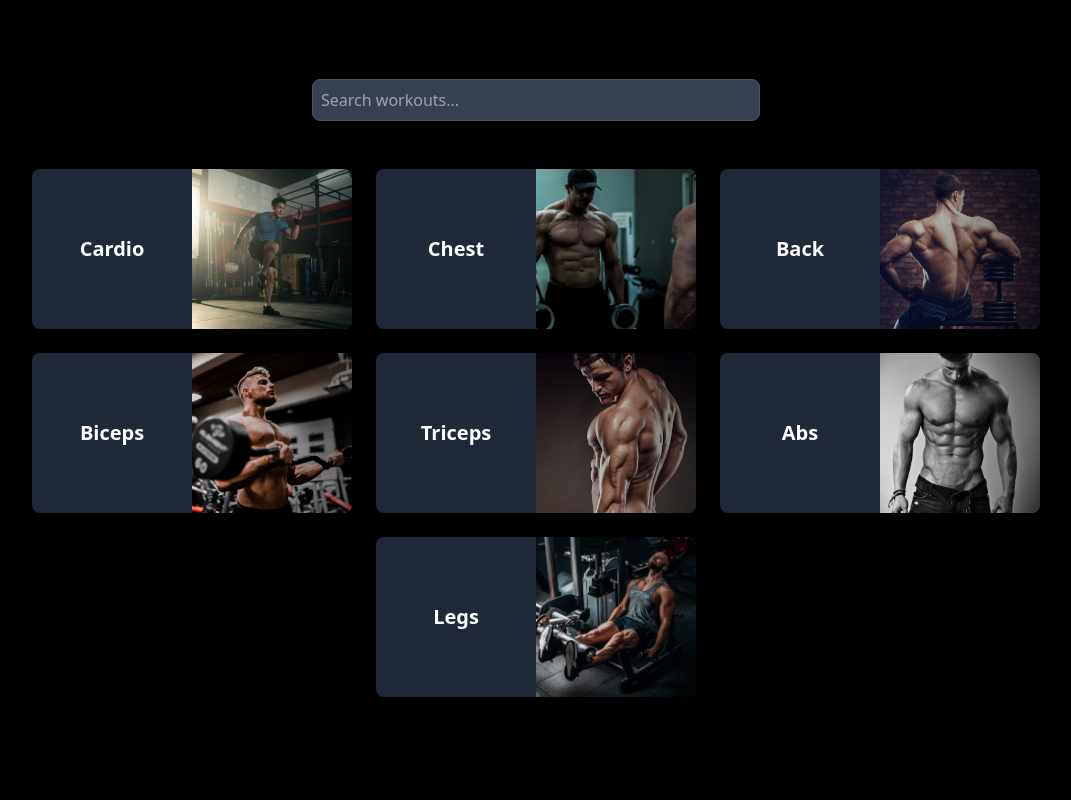
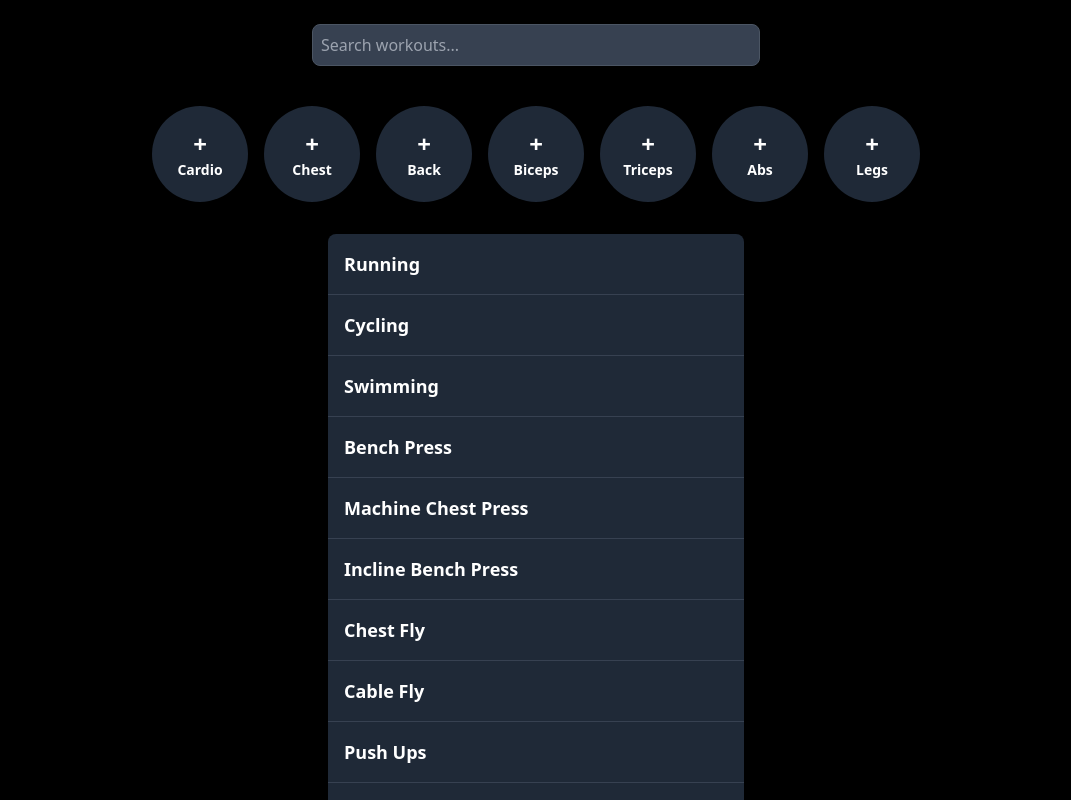
Before and after one commit to shashankshet/LiftNote, a React (Vite) app in the folder frontend/: page /Trackworkout in a window 1280 px wide. Shown: the top 800 px of the page, without its empty margins (104-1175 px from the left). Built offline with nearby package versions, Linux system fonts and the light colour scheme.

Commit message:
updated UI design

```diff
--- a/frontend/src/components/Trackworkout.jsx
+++ b/frontend/src/components/Trackworkout.jsx
@@ -1,26 +1,76 @@
 import React, { useState } from "react";
-import { useNavigate } from "react-router-dom";
 
 const Trackworkout = () => {
-  const navigate = useNavigate();
   const [searchTerm, setSearchTerm] = useState("");
+  const [selectedCategory, setSelectedCategory] = useState(null);
+
   const workoutCategories = [
-    { name: "Cardio", image: "static/images/cardio.png" },
-    { name: "Chest", image: "static/images/chest.png" },
-    { name: "Back", image: "static/images/Back-muscles.png" },
-    { name: "Biceps", image: "static/images/bicep.png" },
-    { name: "Triceps", image: "static/images/tricep.png" },
-    { name: "Abs", image: "static/images/abs.png" },
-    { name: "Legs", image: "static/images/legs.png" },
+    {
+      name: "Cardio",
+      image: "static/images/cardio.png",
+      exercises: ["Running", "Cycling", "Swimming"],
+    },
+    {
+      name: "Chest",
+      image: "static/images/chest.png",
+      exercises: [
+        "Bench Press",
+        "Machine Chest Press",
+        "Incline Bench Press",
+        "Chest Fly",
+        "Cable Fly",
+        "Push Ups",
+      ],
+    },
+    {
+      name: "Back",
+      image: "static/images/Back-muscles.png",
+      exercises: ["Pull Ups", "Deadlifts", "Bent Over Rows", "Lat Pulldowns"],
+    },
+    {
+      name: "Biceps",
+      image: "static/images/bicep.png",
+      exercises: [
+        "Bicep Curls",
+        "Hammer Curls",
+        "Concentration Curls",
+        "Preacher Curls",
+      ],
+    },
+    {
+      name: "Triceps",
+      image: "static/images/tricep.png",
+      exercises: [
+        "Tricep Dips",
+        "Skull Crushers",
+        "Tricep Pushdowns",
+        "Overhead Tricep Extension",
+      ],
+    },
+    {
+      name: "Abs",
+      image: "static/images/abs.png",
+      exercises: ["Crunches", "Planks", "Leg Raises", "Russian Twists"],
+    },
+    {
+      name: "Legs",
+      image: "static/images/legs.png",
+      exercises: ["Squats", "Lunges", "Leg Press", "Calf Raises"],
+    },
   ];
 
-  const handleCardClick = (category) => {
-    navigate(`/${category.toLowerCase()}`);
+  const handleCategoryClick = (category) => {
+    setSelectedCategory(category === selectedCategory ? null : category);
   };
 
-  const filteredCategories = workoutCategories.filter((category) =>
-    category.name.toLowerCase().includes(searchTerm.toLowerCase())
-  );
+  const filteredExercises = workoutCategories
+    .filter(
+      (category) => !selectedCategory || category.name === selectedCategory
+    )
+    .flatMap((category) => category.exercises)
+    .filter((exercise) =>
+      exercise.toLowerCase().includes(searchTerm.toLowerCase())
+    );
 
   return (
     <div className="flex flex-col items-center justify-center min-h-screen bg-black dark:bg-black p-6">
@@ -31,28 +81,33 @@ const Trackworkout = () => {
         onChange={(e) => setSearchTerm(e.target.value)}
         className="mb-6 p-2 rounded-lg bg-gray-700 text-white border border-gray-600 w-full max-w-md"
       />
-      <div className="flex flex-wrap justify-center gap-6 p-6">
-        {filteredCategories.map((category) => (
-          <div
+      <div className="flex flex-wrap justify-center gap-4 p-4">
+        {workoutCategories.map((category) => (
+          <button
             key={category.name}
-            className="w-80 h-40 bg-gray-800 text-white rounded-lg shadow-lg overflow-hidden cursor-pointer transform hover:scale-105 transition-transform dark:bg-gray-800"
-            onClick={() => handleCardClick(category.name)}
+            className={`w-24 h-24 bg-gray-800 text-white rounded-full shadow-lg overflow-hidden cursor-pointer transform hover:scale-105 transition-transform dark:bg-gray-800 ${
+              selectedCategory === category.name ? "bg-blue-500" : ""
+            }`}
+            onClick={() => handleCategoryClick(category.name)}
           >
-            <div className="relative w-full h-full flex">
-              <div className="w-1/2 h-full p-4 flex items-center justify-center">
-                <h2 className="text-xl font-bold">{category.name}</h2>
-              </div>
-              <div className="w-1/2 h-full relative">
-                <img
-                  src={category.image}
-                  alt={category.name}
-                  className="w-full h-full object-cover rounded-r-lg"
-                />
-                <div className="absolute inset-0 bg-gradient-to-l from-black opacity-50 rounded-r-lg"></div>
-              </div>
+            <div className="relative w-full h-full flex flex-col items-center justify-center">
+              <span className="text-2xl font-bold">+</span>
+              <h2 className="text-sm font-bold">{category.name}</h2>
             </div>
-          </div>
+          </button>
         ))}
+      </div>
+      <div className="w-full max-w-md p-4">
+        <ul className="bg-gray-800 text-white rounded-lg shadow-lg overflow-hidden">
+          {filteredExercises.map((exercise, index) => (
+            <li
+              key={index}
+              className="p-4 border-b border-gray-700 last:border-0"
+            >
+              <h2 className="text-lg font-bold">{exercise}</h2>
+            </li>
+          ))}
+        </ul>
       </div>
     </div>
   );
```
